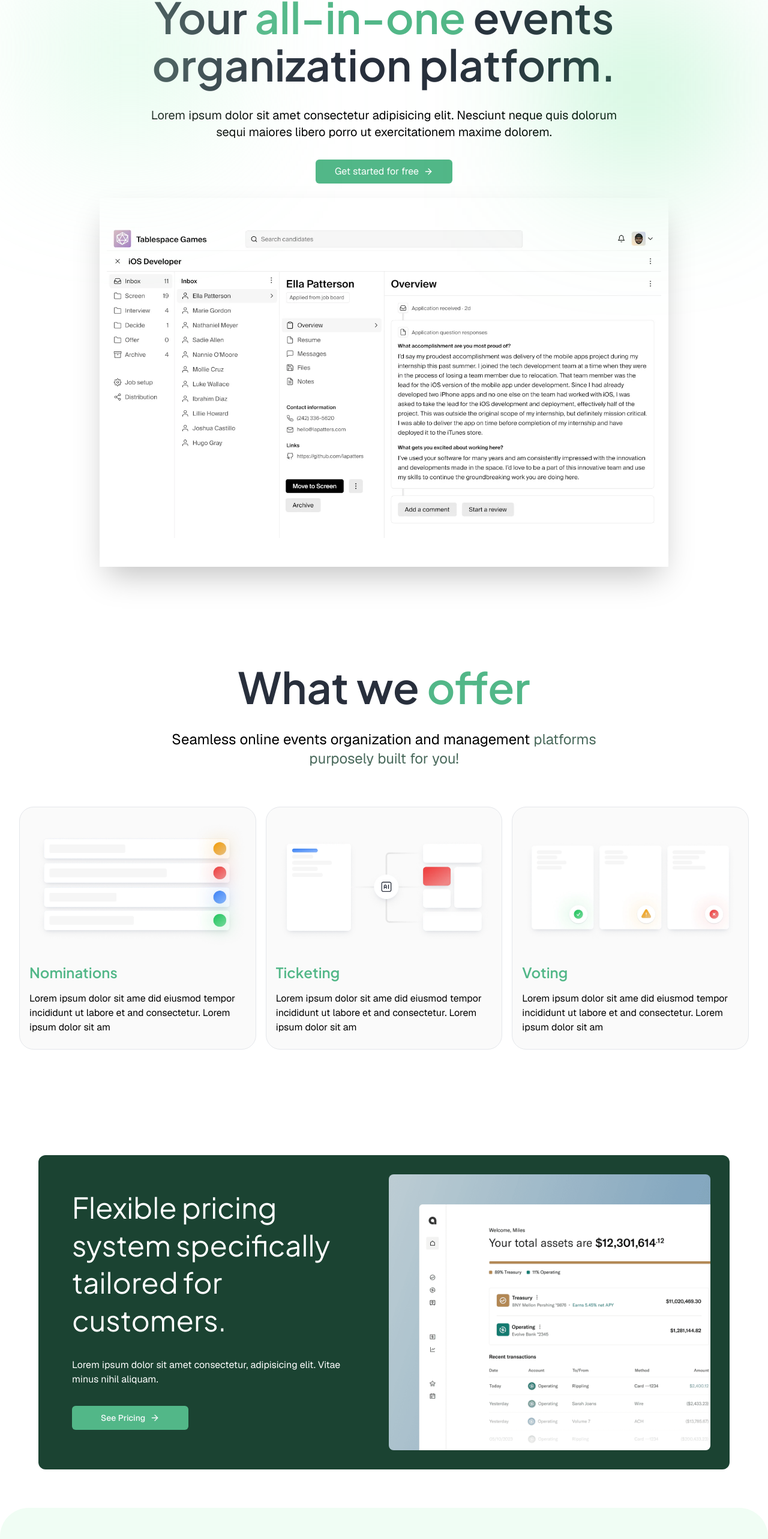
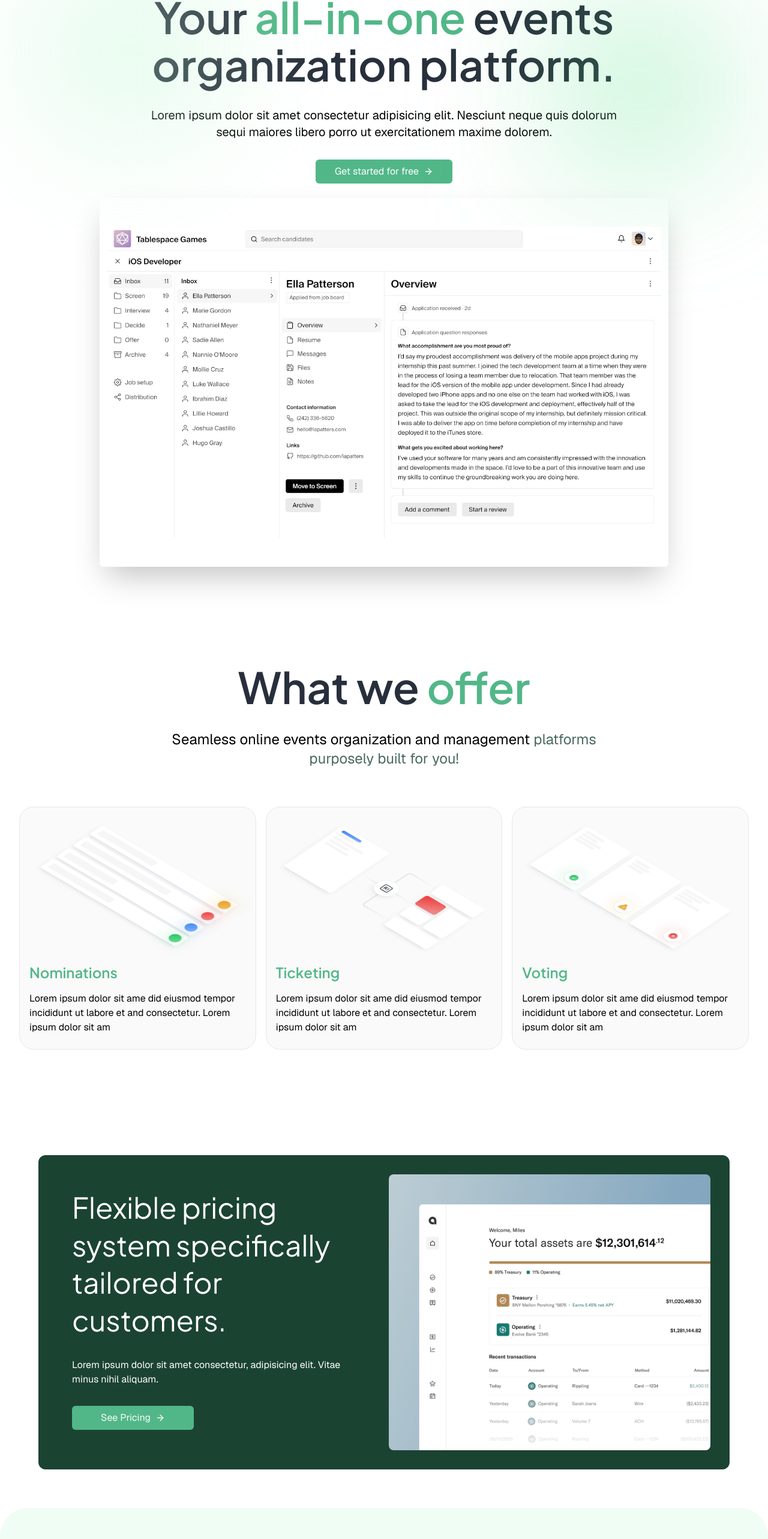
Before and after one commit to InteliTech-Inc/jed, a Next.js app: page / in a window 1280 px wide. Shown: the part 225-2791 px from the top of the page at 60% size. Built offline with nearby package versions, Linux system fonts and the light colour scheme.

Commit message:
feat(app): add subtle animations

```diff
--- a/src/app/(landing)/components/globe.tsx
+++ b/src/app/(landing)/components/globe.tsx
@@ -1,19 +1,29 @@
+"use client";
+
 import GlobeImage from "@/app/assets/globe.webp";
+import { motion } from "framer-motion";
+import { headingAnimationsProp } from "@/constants/framer_animations";
 import Image from "next/image";
 export default function Globe() {
   return (
     <div className=" grid lg:grid-cols-2 gap-4 p-4 lg:pt-6 place-items-center lg:pb-0 lg:pr-0 lg:h-screen">
       <section className="p-4">
-        <h3 className=" text-3xl lg:text-[3rem] leading-[1.2] text-gray-900/90">
+        <motion.h3
+          {...headingAnimationsProp}
+          className=" text-3xl lg:text-[3rem] leading-[1.2] text-gray-900/90"
+        >
           Create an event at one place,{" "}
           <mark className="text-primary/80">
             receive payment from anywhere around the world!
           </mark>
-        </h3>
-        <p className=" py-4 leading-[1.6] lg:py-8">
+        </motion.h3>
+        <motion.p
+          {...headingAnimationsProp}
+          className=" py-4 leading-[1.6] lg:py-8"
+        >
           Lorem ipsum dolor sit amet consectetur adipisicing elit. Ad sunt porro
           eius atque, officiis saepe. Amet deleniti aut quod, velit nam sit
-        </p>
+        </motion.p>
       </section>
       <section className="w-full h-full overflow-hidden relative">
         <section className=" relative left-0 lg:absolute lg:-right-[30%]">
--- a/src/app/(landing)/components/hero.tsx
+++ b/src/app/(landing)/components/hero.tsx
@@ -1,11 +1,23 @@
+"use client";
+import { useEffect, useRef } from "react";
 import { ArrowRightIcon } from "lucide-react";
 import ProductImage from "@/app/assets/hero-image.webp";
 import Image from "next/image";
 import Link from "next/link";
 import Badge from "./bagde";
 import { Dot } from "lucide-react";
+import { useInView } from "framer-motion";
+export default function Hero() {
+  const imageRef = useRef<HTMLDivElement>(null);
+  const isInView = useInView(imageRef, { amount: 0.4, once: true });
 
-export default function Hero() {
+  useEffect(() => {
+    if (isInView) {
+      imageRef.current?.classList.add("normal");
+    } else {
+      imageRef.current?.classList.remove("normal");
+    }
+  }, [isInView]);
   return (
     <section className="w-full  z-10 grid place-content-center lg:p-12 pt-16">
       <section className="relative">
@@ -38,12 +50,16 @@ export default function Hero() {
           </div>
         </section>
       </section>
-      <section className=" w-full lg:w-[80%] mx-auto px-3 py-6 lg:py-12 shadow-2xl">
+      <section
+        ref={imageRef}
+        className="rotate-hero-image w-full lg:w-[80%] mx-auto px-3 py-6 lg:py-12 shadow-2xl"
+      >
         <Image
           src={ProductImage}
           width={2000}
           height={2000}
           alt="Product Dashboard"
+          className=" "
         />
       </section>
     </section>
--- a/src/app/(landing)/components/premium.tsx
+++ b/src/app/(landing)/components/premium.tsx
@@ -1,24 +1,56 @@
+"use client";
+
 import { Button } from "@/components/ui/button";
 import { ArrowRightIcon } from "lucide-react";
 import Image from "next/image";
+import { motion } from "framer-motion";
 import PricingImage from "@/app/assets/pricing-dashboard.png";
+
+export const TextBoxVariants = {
+  hidden: {
+    opacity: 1,
+  },
+  show: {
+    opacity: 1,
+    transition: {
+      staggerChildren: 0.5,
+    },
+  },
+};
+
+export const TextItemsVariants = {
+  hidden: { opacity: 0, y: 50 },
+  show: { opacity: 1, y: 0 },
+};
 
 export default function Premium() {
   return (
     <div className="lg:p-16 place-content-center">
       <section className="p-8 w-full h-full mx-auto lg:rounded-xl bg-primary grid lg:grid-cols-2 gap-4">
-        <div className="text-white p-2 lg:p-6">
-          <h3 className=" text-2xl lg:text-[3rem] lg:leading-[1.3]">
+        <motion.div
+          className="text-white p-2 lg:p-6"
+          variants={TextBoxVariants}
+          initial="hidden"
+          whileInView="show"
+          viewport={{ once: true, amount: 0.8 }}
+        >
+          <motion.h3
+            variants={TextItemsVariants}
+            className=" text-2xl lg:text-[3rem] lg:leading-[1.3]"
+          >
             Flexible pricing system specifically tailored for customers.
-          </h3>
-          <p className=" py-4 lg:py-8">
+          </motion.h3>
+          <motion.p variants={TextItemsVariants} className=" py-4 lg:py-8">
             Lorem ipsum dolor sit amet consectetur, adipisicing elit. Vitae
             minus nihil aliquam.
-          </p>
-          <Button className=" px-12 gap-2 hover:gap-4 transition-all duration-300 ">
+          </motion.p>
+          <motion.button
+            variants={TextItemsVariants}
+            className="bg-secondary flex items-center rounded-md py-2 text-slate-50 hover:bg-secondary/90 px-12 gap-2 hover:gap-4 duration-300 "
+          >
             See Pricing <ArrowRightIcon size={16} />
-          </Button>
-        </div>
+          </motion.button>
+        </motion.div>
         <div className=" rounded-lg overflow-hidden">
           <Image
             src={PricingImage}
--- a/src/app/(landing)/components/product.tsx
+++ b/src/app/(landing)/components/product.tsx
@@ -1,8 +1,12 @@
-import { EclipseIcon, ArrowRightIcon } from "lucide-react";
+"use client";
+
 import Nomination from "@/app/assets/nominations.webp";
 import Voting from "@/app/assets/voting.webp";
 import Ticketing from "@/app/assets/ticketing.webp";
 import Image from "next/image";
+import { motion } from "framer-motion";
+import { headingAnimationsProp } from "@/constants/framer_animations";
+
 const Products = [
   {
     name: "Nominations",
@@ -28,24 +32,24 @@ export default function Product() {
   return (
     <div className=" py-16 grid place-content-center">
       <section className="p-4 w-full text-center">
-        <h1 className=" main-heading py-8">
+        <motion.h1 {...headingAnimationsProp} className=" main-heading py-8">
           What we <mark className=" text-secondary">offer</mark>
-        </h1>
-        <p className=" text-lg lg:text-2xl  leading-[1.4] w-full lg:w-3/5 mx-auto">
+        </motion.h1>
+        <motion.p
+          {...headingAnimationsProp}
+          className=" text-lg lg:text-2xl  leading-[1.4] w-full lg:w-3/5 mx-auto"
+        >
           Seamless online events organization and management{" "}
           <mark className=" text-primary/80">
             platforms purposely built for you!
           </mark>
-        </p>
+        </motion.p>
       </section>
       <section className=" grid lg:grid-cols-3 gap-4 px-8 py-12">
         {Products.map(({ name, img_url, description }) => {
           return (
-            <div
-              key={name}
-              className=" border rounded-3xl p-4 bg-neutral-50"
-            >
-              <Image src={img_url} alt="Product" />
+            <div key={name} className=" border rounded-3xl p-4 bg-neutral-50">
+              <Image src={img_url} alt="Product" className="card-image" />
               <h3 className=" text-2xl font-semibold text-secondary py-2">
                 {name}
               </h3>
--- a/src/app/(landing)/components/products_dropdown.tsx
+++ b/src/app/(landing)/components/products_dropdown.tsx
@@ -9,11 +9,11 @@ export default function NavbarProductsDropdown() {
               href="/first"
               className="dropdown-item flex gap-4 hover:bg-gray-100 p-2 rounded-md"
             >
-              <span className="p-2 bg-neutral-100 h-fit border rounded-md">
-                <FlowerIcon size={24} className="text-secondary" />
+              <span className="p-2 bg-blue-100 h-fit border-2 border-blue-400 rounded-md">
+                <FlowerIcon size={24} className=" text-blue-700" />
               </span>
               <span>
-                <p className="font-semibold text-secondary">Nominations</p>
+                <p className="font-semibold text-blue-700">Nominations</p>
                 <p className=" text-sm text-neutral-600">
                   Lorem ipsum dolor sit amet consectetur adipisicing elit.
                   Minima fugit iure esse.
@@ -26,11 +26,11 @@ export default function NavbarProductsDropdown() {
               href="/first"
               className="dropdown-item flex gap-4 hover:bg-gray-100 p-2 rounded-md"
             >
-              <span className="p-2 bg-neutral-100 h-fit border rounded-md">
-                <TagIcon size={24} className="text-secondary" />
+              <span className="p-2 bg-red-100 h-fit border-2 border-red-300 rounded-md">
+                <TagIcon size={24} className="text-red-400" />
               </span>
               <span>
-                <p className="font-semibold text-secondary">Ticketing</p>
+                <p className="font-semibold text-red-400">Ticketing</p>
                 <p className=" text-sm text-neutral-600">
                   Lorem ipsum dolor sit amet consectetur adipisicing elit.
                   Minima fugit iure esse.
--- a/src/app/(landing)/page.tsx
+++ b/src/app/(landing)/page.tsx
@@ -7,7 +7,7 @@ import Globe from "./components/globe";
 import Footer from "./components/footer";
 export default async function Home() {
   return (
-    <div className="w-full ">
+    <div className="w-full  mx-auto max-w-screen-xl ">
       <Navbar />
       <Hero />
       <Product />
--- a/src/app/globals.css
+++ b/src/app/globals.css
@@ -46,3 +46,39 @@ mark {
 .footer {
   background-color: var(--dbn-color-black);
 }
+
+.rotate-hero-image {
+  transform:
+    perspective(600px)
+    rotateX(10deg);
+  border-radius: 6px;
+  transition: transform 500ms ease-in
+}
+
+.rotate-hero-image.normal {
+    transform:
+    rotateX(0deg);
+}
+
+.card-image {
+  transform:
+    rotateX(51deg)
+    rotateZ(43deg);
+  transform-style: preserve-3d;
+  border-radius: 32px;
+
+  transition:
+    .4s ease-in-out transform,
+    .4s ease-in-out box-shadow;
+
+  &:hover {
+    transform:
+      translate3d(0px, -16px, 0px)
+      rotateX(51deg)
+      rotateZ(43deg);
+    box-shadow:
+      1px 1px 0 1px #f9f9fb,
+      -1px 0 28px 0 rgba(34, 33, 81, 0.01),
+      54px 54px 28px -10px rgba(34, 33, 81, 0.15);
+  }
+}
--- /dev/null
+++ b/src/constants/framer_animations.tsx
@@ -0,0 +1,20 @@
+export const headingAnimation = {
+  hidden: { y: 150 },
+  show: {
+    y: 0,
+    transition: {
+      type: "spring",
+      bounce: 0.2,
+      duration: 2,
+    },
+  },
+};
+
+export const headingAnimationsProp = {
+  variants: headingAnimation,
+  initial: "hidden",
+  whileInView: "show",
+  viewport: {
+    once: true,
+  },
+};
```
Also changed, not shown: src/constants/nav_links.tsx (line endings or trailing spaces).
